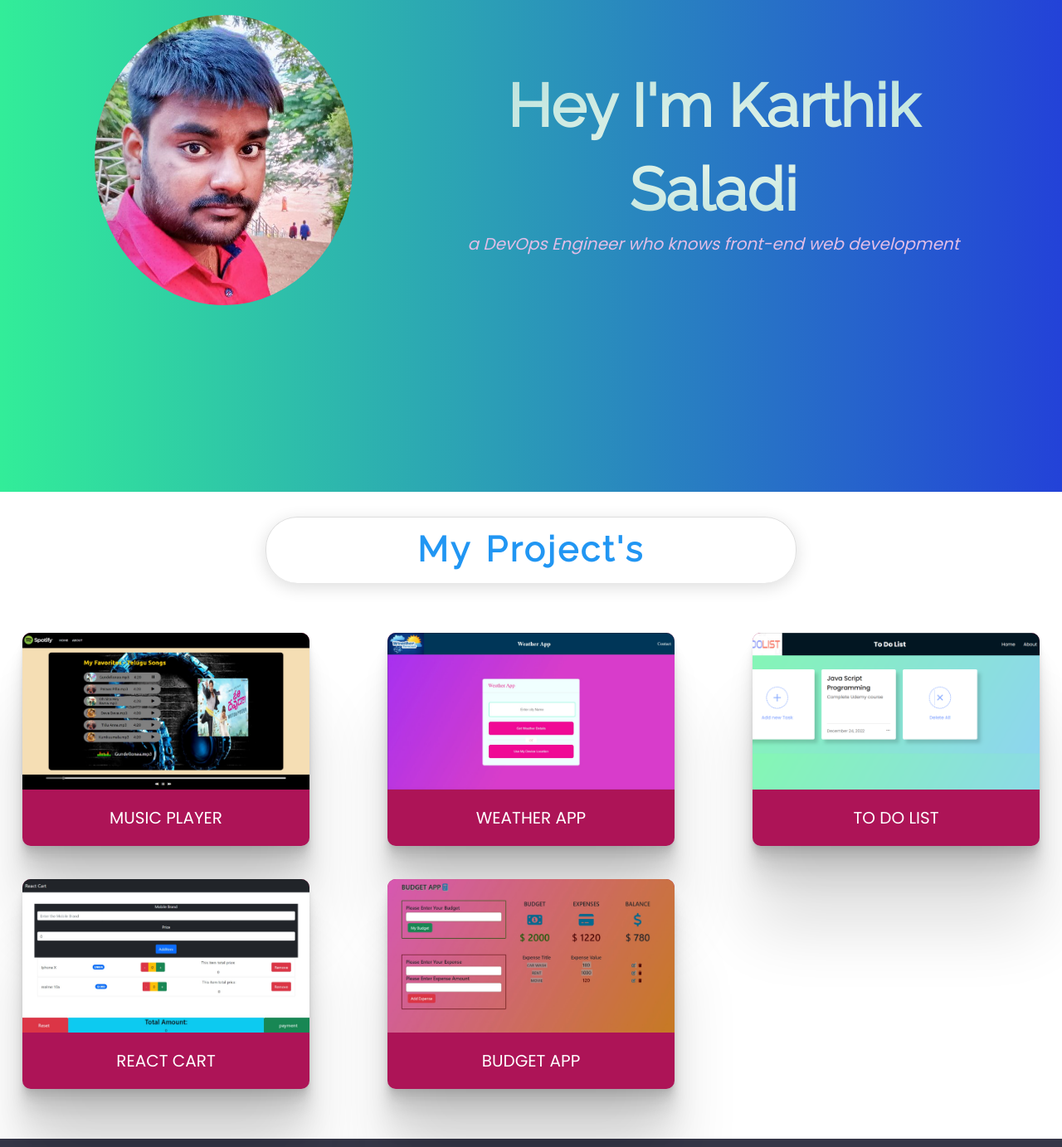
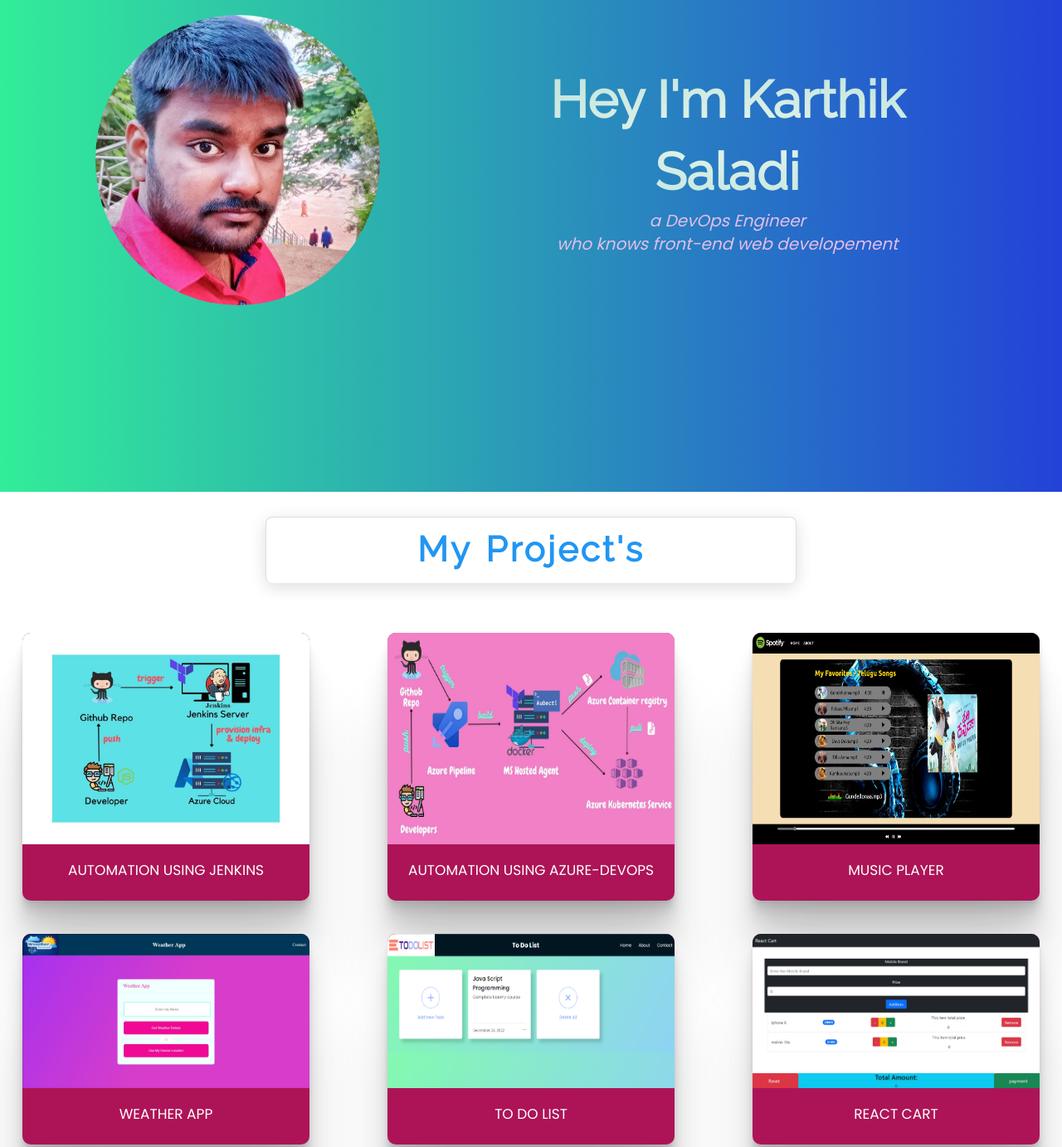
Before and after one commit to KarthikSaladi047/Portfolio, a plain HTML site: page index.html in a window 1280 px wide. Shown: the part 207-1590 px from the top of the page at 83% size. Drawn offline with Linux system fonts and the light colour scheme.

Commit message:
new projects added

```diff
--- a/index.html
+++ b/index.html
@@ -36,7 +36,8 @@
           </div>
           <div class="name-role">
             <h1>Hey I'm Karthik Saladi</h1>
-            <p><i>a DevOps Engineer who knows front-end web development</i></p>
+            <p><i>a DevOps Engineer</i></p>
+            <p><i>who knows front-end web developement</i></p>
         </div>
     </section>
 
@@ -44,6 +45,27 @@
         <h2 class="projects-section-header">My Project's</h2>
 
         <div class="projects-grid">
+            <a href="https://github.com/KarthikSaladi047/Jenkins-Project" target="_blank" class="project project-tile">
+                <img class="project-image"
+                    src="Images/jenkins.jpg"
+                    alt="project" />
+                <p class="project-title">
+
+                    Automation using Jenkins
+
+                </p>
+            </a>
+            <a href="https://github.com/KarthikSaladi047/Azure-Pipeline-Project" target="_blank" class="project project-tile">
+                <img class="project-image"
+                    src="Images/pipeline.jpg"
+                    alt="project" />
+                <p class="project-title">
+
+                    Automation using Azure-DevOps
+
+                </p>
+            </a>
+
             <a href="https://karthiksaladi047.github.io/Spotify_Clone/" target="_blank" class="project project-tile">
                 <img class="project-image"
                     src="Images/music.jpeg" alt="project" />
@@ -118,6 +140,7 @@
             <a href="#" target="_blank" class="btn contact-details"><i class="fab fa-twitter"></i></a>
             <a href="https://replit.com/@KarthikSaladi04" class="btn contact-details"><i class="fa-solid fa-diagram-project"></i></a>
         </div>
+
     </section>
 
 
--- a/style.css
+++ b/style.css
@@ -74,8 +74,8 @@ h2 {
 }
 
 h1 {
-  font-size: 6rem;
-  font-size: 72px;
+  font-size: 5rem;
+  font-size: 62px;
   background: -webkit-radial-gradient(#e8f5e9, #b2dfdb);
   -webkit-background-clip: text;
   background-clip: none;
@@ -177,7 +177,7 @@ a:hover {
   border-bottom: 0 solid white;
   padding-top: 1rem;
   padding-bottom: 1rem;
-  border-radius: 38px;
+  border-radius: 8px;
   word-spacing: 4px;
   letter-spacing: 3px;
   box-shadow: 0 5px 20px #ddd;
@@ -224,13 +224,13 @@ a:hover {
 .project-image {
   height: calc(100% - 6.8rem);
   width: 100%;
-  object-fit: cover;
+  object-fit:initial;
   border-top-right-radius: 10px;
   border-top-left-radius: 10px;
 }
 .project-title {
   font-family: "Poppins", sans-serif;
-  font-size: 2rem;
+  font-size: 1.7rem;
   text-align: center;
   padding: 2rem 0.5rem;
   color: #fff;
```
Also changed, not shown: Images/jenkins.jpg (added), Images/pipeline.jpg (added).
